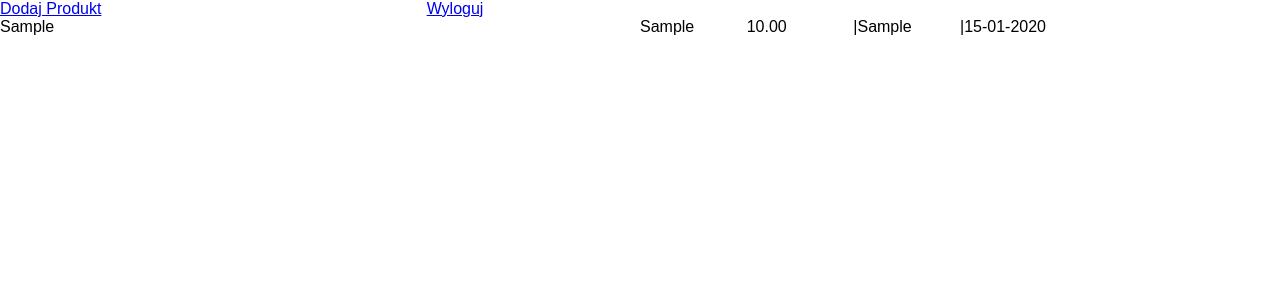
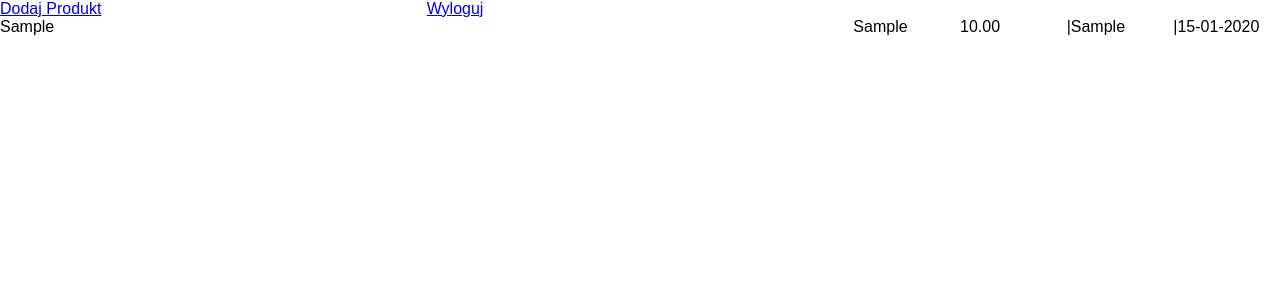
Before and after one commit to d-g-code/django_price_app, a Django app: template product_price/templates/product_price/product.html in a window 1280 px wide. Shown: the top 300 px of the page. Run offline with Django 3.2, Linux system fonts and the light colour scheme; the template is opened without the code that fills it: values that come from a table or form of the project are taken from there, others are empty; a user stored in the database is signed in; tables that the repository leaves empty hold one stand-in row (values such as "Sample post").

Commit message:
Tests new settings for 480px size screen

```diff
--- a/product_price/templates/product_price/product.html
+++ b/product_price/templates/product_price/product.html
@@ -4,11 +4,11 @@
         {% if all_products %}
         {% for product in all_products %}
         <div class="pure-g">
-            <div class="pure-u-16-24 pure-u-sm-1-2">{{ product.product }}</div>
-            <div class="pure-u-2-24">{{ product.product_kind }}</div>
-            <div class="pure-u-2-24">{{ product.price }}</div>
-            <div class="pure-u-2-24">|{{ product.product_store }}</div>
-            <div class="pure-u-2-24">|{{ product.was_added }}</div>
+            <div class="pure-u-24-24 pure-u-sm-16-24">{{ product.product }}</div>
+            <div class="pure-u-6-24 pure-u-sm-2-24">{{ product.product_kind }}</div>
+            <div class="pure-u-6-24 pure-u-sm-2-24">{{ product.price }}</div>
+            <div class="pure-u-6-24 pure-u-sm-2-24">|{{ product.product_store }}</div>
+            <div class="pure-u-6-24 pure-u-sm-2-24">|{{ product.was_added }}</div>
         </div>
         {% endfor %}
         {% endif %}
```
